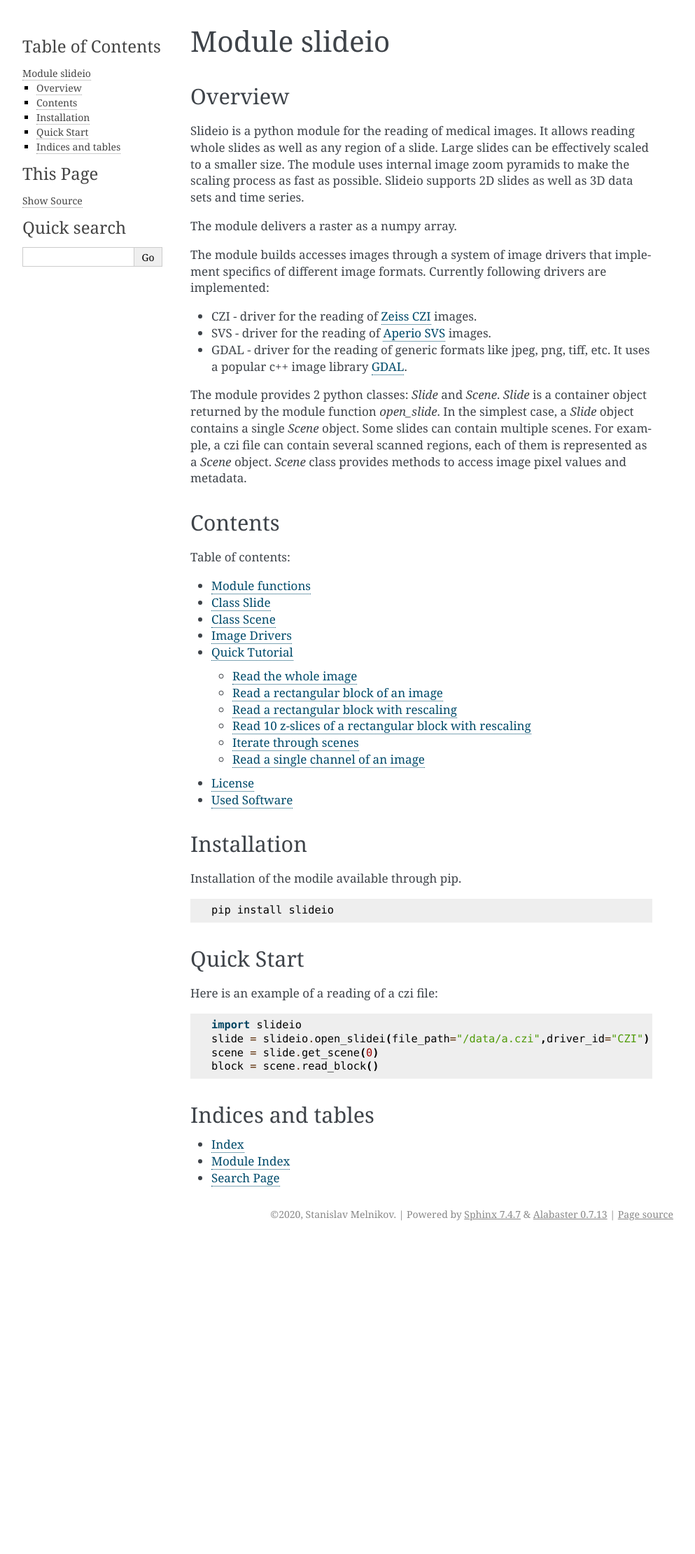
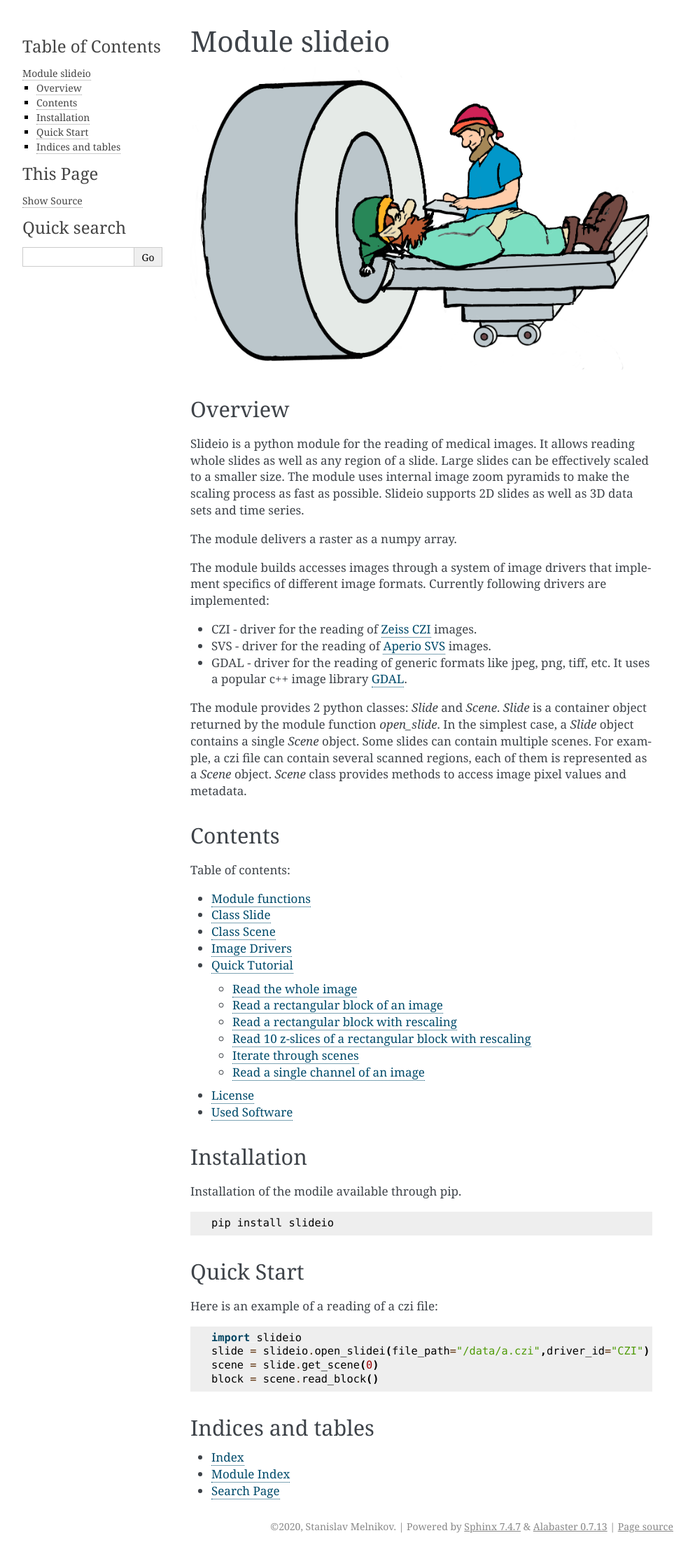
Before and after one commit to Booritas/slideio, a Sphinx documentation site: the page built from slideio/pybind/doc/source/index.rst, in a window 1280 px wide. Shown: the whole page at 70% size, without its empty margins (148-1141 px from the left). Built offline with Sphinx 7.4.7, drawn with Linux system fonts in a browser that asks for light colours; before the commit the page ends 1774 px from its top, so only the background shows below that.

Commit message:
documentation

```diff
--- a/slideio/pybind/doc/source/index.rst
+++ b/slideio/pybind/doc/source/index.rst
@@ -1,5 +1,7 @@
 Module slideio
 ===================================
+
+.. image:: images/mrt.png
 
 Overview
 ------------------
```
Also changed, not shown: slideio/pybind/doc/source/images/mrt.png (added).
